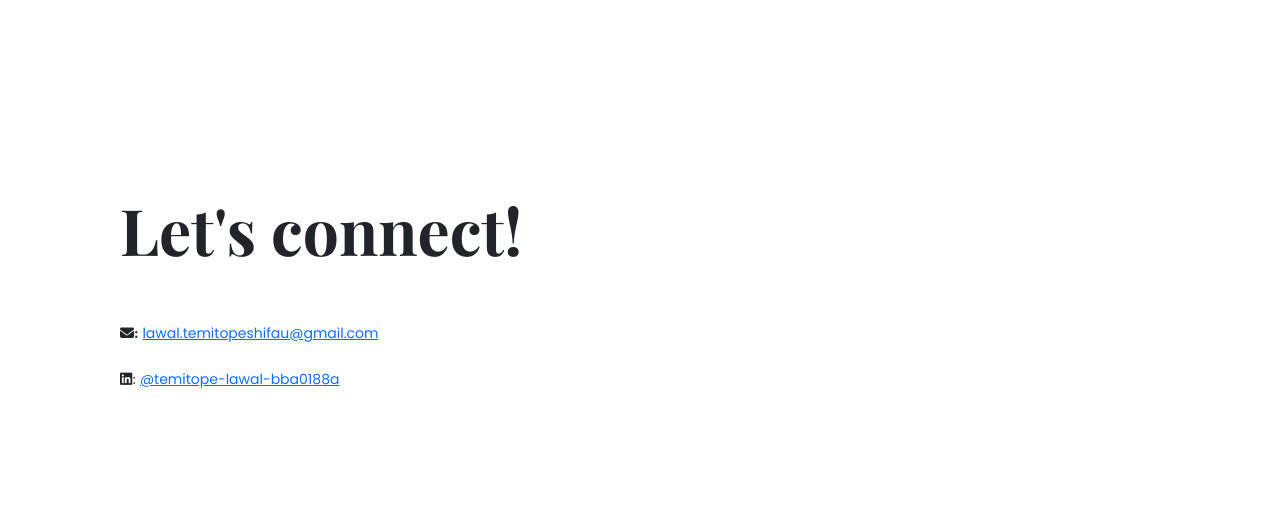
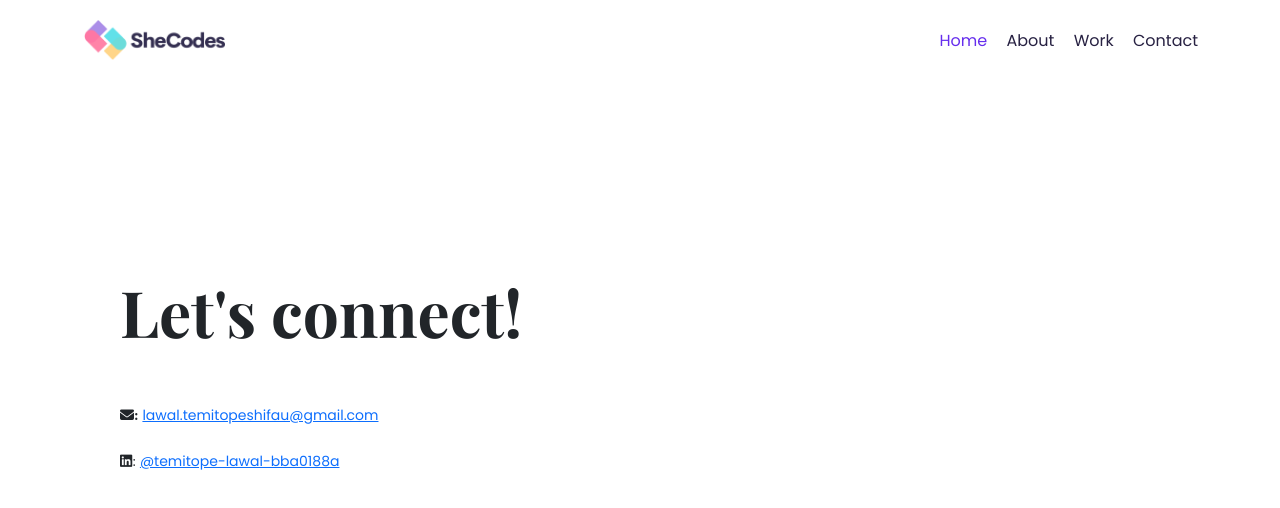
Before and after one commit to DrJasmineTemitope/portfolio-project, a plain HTML site: page contactme.html in a window 1280 px wide. Drawn offline with nearby package versions, Linux system fonts and the light colour scheme.

Commit message:
Update contactme.html
Adding the already created nav bar

```diff
--- a/contactme.html
+++ b/contactme.html
@@ -35,6 +35,37 @@
     ></script>
   </head>
   <body>
+    <div class="container">
+      <nav class="d-flex justify-content-between">
+        <a href="/">
+          <img
+            src="images/shecodes-logo.png"
+            alt=""
+            class="logo d-none d-md-block"
+            alt=""
+          />
+          <img
+            src="images/shecode_logo1.png"
+            class="logo d-block d-md-none"
+            alt=""
+          />
+        </a>
+        <ul>
+          <li class="active">
+            <a href="/">Home</a>
+          </li>
+          <li>
+            <a href="/about.html">About</a>
+          </li>
+          <li>
+            <a href="/work.html">Work</a>
+          </li>
+          <li>
+            <a href="/contactme.html">Contact</a>
+          </li>
+        </ul>
+      </nav>
+    </div>
     <div class="content-container container">
       <div class="content-wrapping">
         <h1 class="mb-5">Let's connect!</h1>
```
